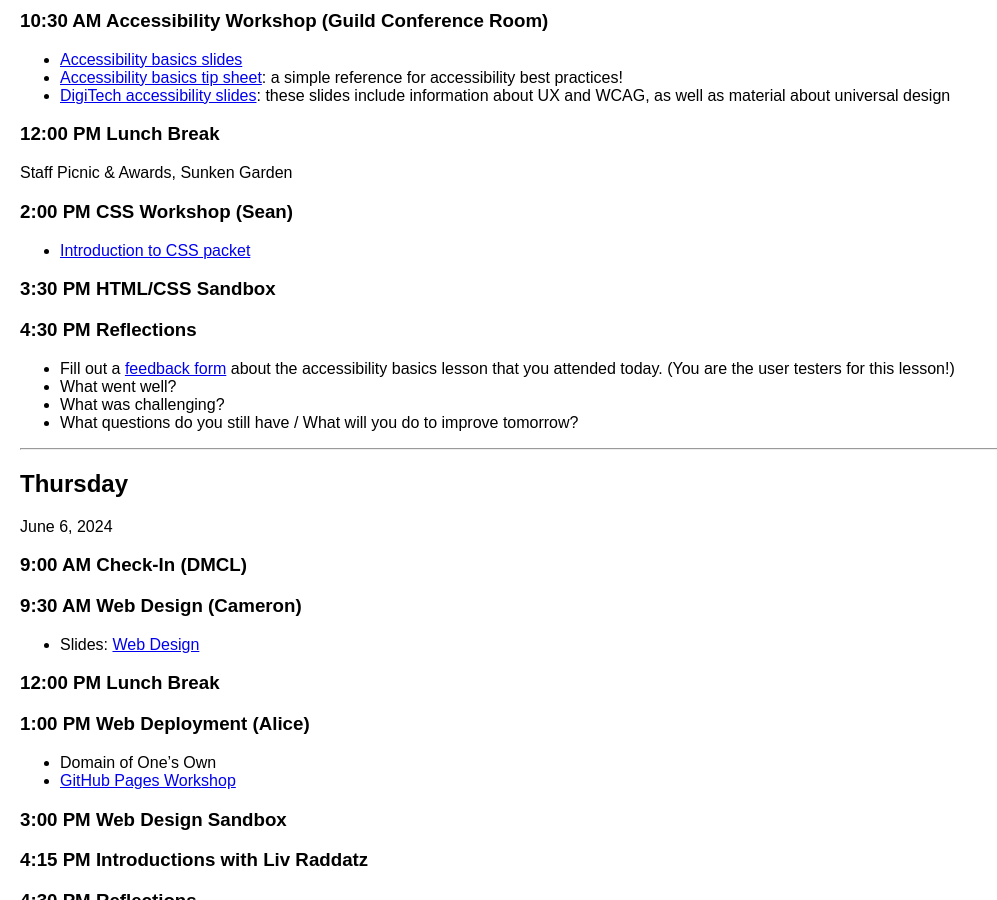
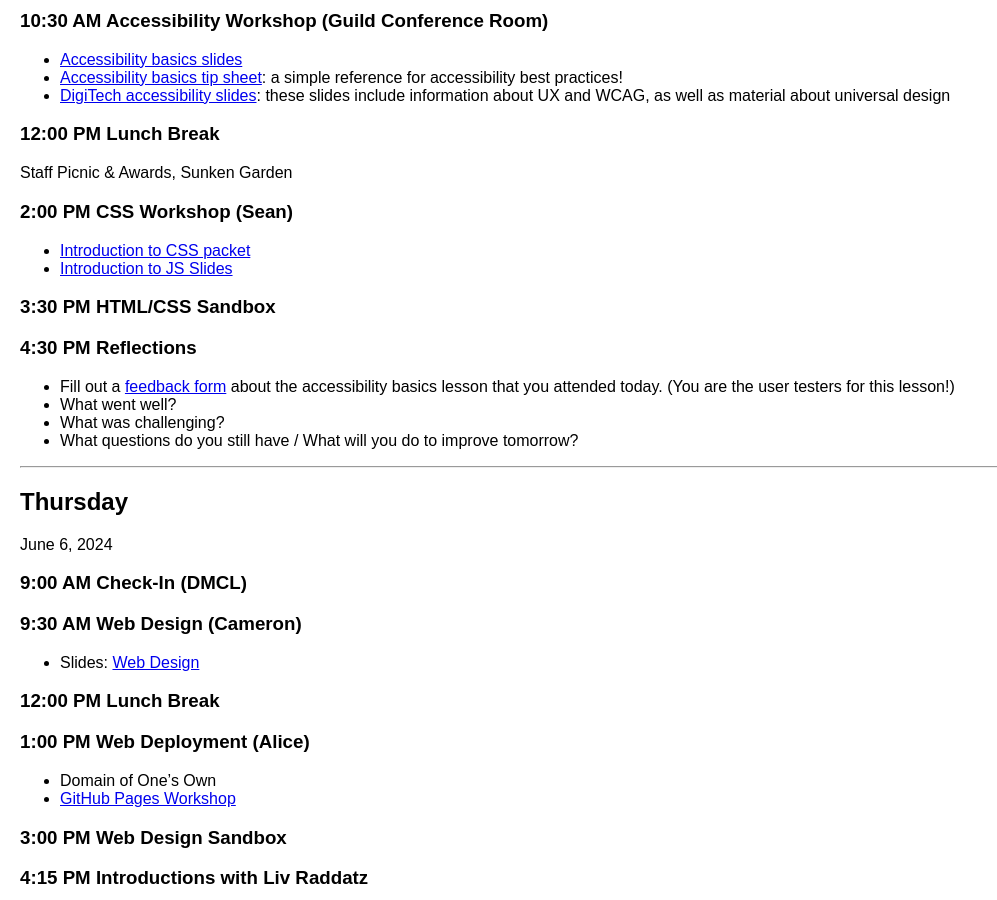
Before and after one commit to digbmc/dssf-syll, a Jekyll site: the page built from _weeks/01-intro.md, in a window 1280 px wide and 900 px high, scrolled down 2569 px. Shown: the whole window, without its empty margins (0-997 px from the left). Built offline with Jekyll 4.4.1, drawn with Linux system fonts in a browser that asks for light colours.

Commit message:
Update 01-intro.md

```diff
--- a/_weeks/01-intro.md
+++ b/_weeks/01-intro.md
@@ -107,6 +107,7 @@ Staff Picnic & Awards, Sunken Garden
 
 ### 2:00 PM CSS Workshop (Sean)
 - [Introduction to CSS packet](../resources/dssf-css.pdf)
+- [Introduction to JS Slides](../resources/dssf-js.pdf)
 
 ### 3:30 PM  HTML/CSS Sandbox
 
```
